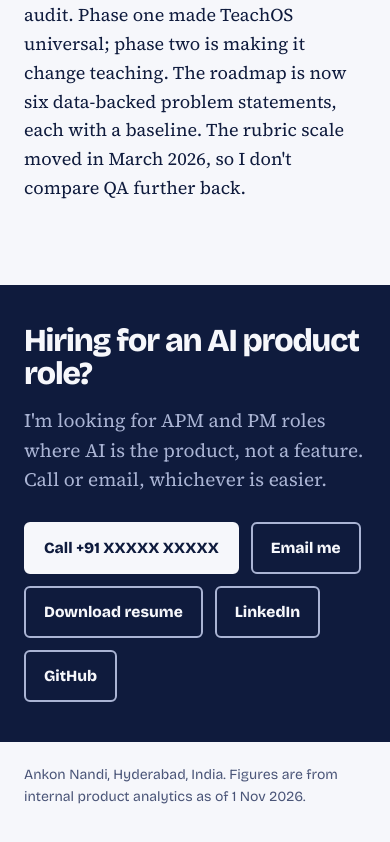
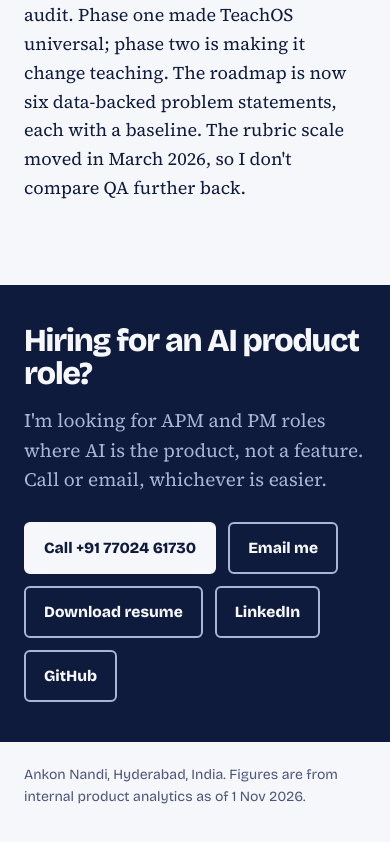
Before and after one commit to ankonandi/ankonandi.github.io, a React (Vite) app: page /teachos in a window 390 px wide. Shown: the part 6383-7225 px from the top of the page. Built offline with nearby package versions, Linux system fonts and the light colour scheme.

Commit message:
Add phone number and email

```diff
--- a/src/content/profile.js
+++ b/src/content/profile.js
@@ -3,9 +3,9 @@
 export const profile = {
   name: 'Ankon Nandi',
   role: 'Associate Product Manager, AI',
-  email: 'YOUR_EMAIL_HERE',
-  phoneDisplay: '+91 XXXXX XXXXX',
-  phoneTel: '+91XXXXXXXXXX',
+  email: 'ankonandi5002@gmail.com',
+  phoneDisplay: '+91 77024 61730',
+  phoneTel: '+917702461730',
   linkedin: 'https://www.linkedin.com/in/ankon-nandi',
   github: 'https://github.com/ankonandi',
   resumeUrl: '/Ankon_Nandi_Resume.pdf',
```
